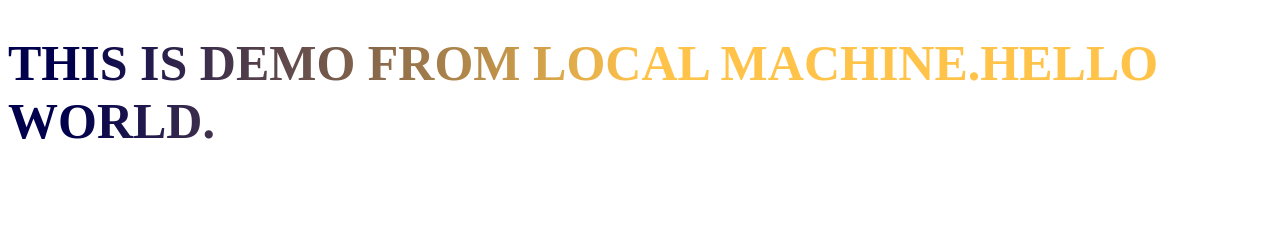
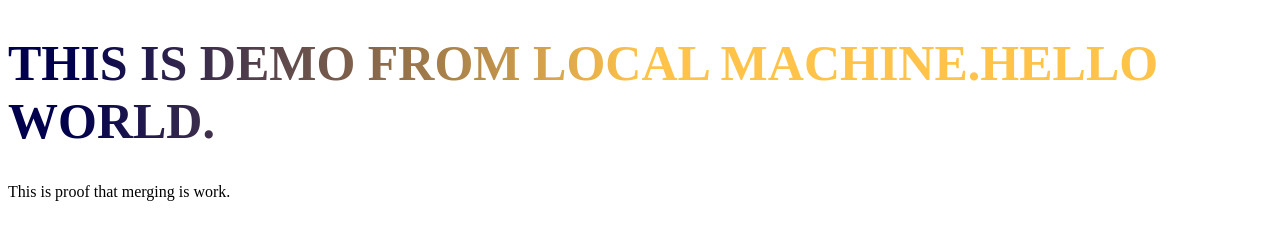
Before and after one commit to karan-suthar-05/hello-world, a plain HTML site: page index.html in a window 1280 px wide. Drawn offline with Linux system fonts and the light colour scheme.

Commit message:
updated index.html for emergency fix

```diff
--- a/index.html
+++ b/index.html
@@ -10,6 +10,7 @@
 
 <body>
     <h1>this is demo from local machine.Hello world.</h1>
+    <p>This is proof that merging is work.</p>
 </body>
 
 </html>
```
